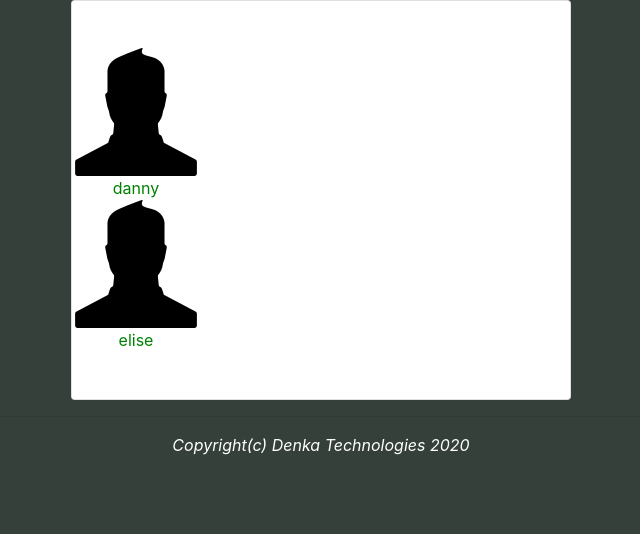
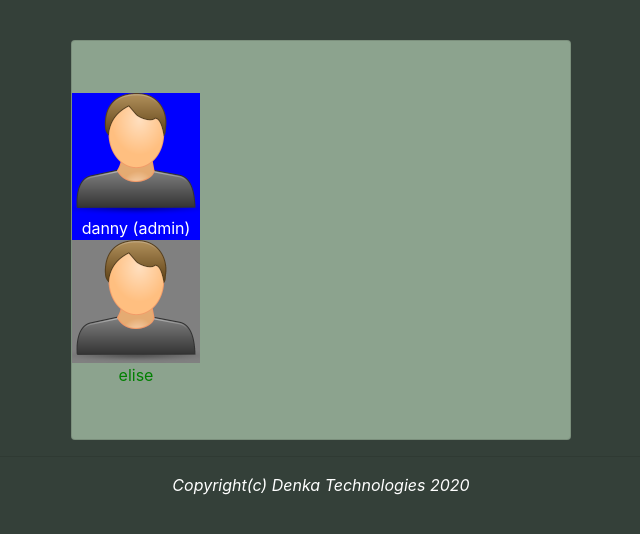
Before and after one commit to vangeytedvg/denkatodo, a Django app: page /settings in a window 1280 px wide. Shown: the part 97-631 px from the top of the page, without its empty margins (319-959 px from the left). Run offline with Django 3.2, Linux system fonts and the light colour scheme; a user stored in the database is signed in; data comes from the database, SQL or seed files in the repository; some libraries are stand-ins or nearby versions; some web fonts are replaced.

Commit message:
User Management Base 2

```diff
--- a/main/static/css/main.css
+++ b/main/static/css/main.css
@@ -168,10 +168,24 @@ footer {
 .box {
   display: flex;
   color: green;
-
   flex-wrap: wrap;
   flex-direction: column;
-  width: 500px;
+  width: 800px;
   height: 400px;
   align-content: space-between;
 }
+.userbox {
+	margin-left: 10px;
+	margin-right: 10px;
+}
+.normalbox {
+	background: grey;
+	color: white;
+}
+.staffbox {
+	background: green;
+	color: white;
+}
+.settings_box {
+	background: blue;
+	color: white;
--- a/main/templates/main/settings.html
+++ b/main/templates/main/settings.html
@@ -3,12 +3,21 @@
 {% block content %}
 	{% if request.user.is_staff %}
 		<div class="container-fluid">
-			<div class="d-flex justify-content-center h-100">
-				<div class="box card justify-content-center">
+			<div class="d-flex justify-content-center" style="margin-top: 40px">
+				<div class="box card justify-content-center" style="background: #8ca38e; width: 500px">
 					{% for user in users %}
-						<div><img class="card-img-top" src="{% static 'images/user.png' %}" alt="Card image"></div>
+						{% if user.is_superuser %}
+							<div class="settings_box"><img src="{% static 'images/user.png' %}" alt="Card image"></div>
+							<div class="text-center settings_box">{{ user.username }} (admin)</div>
+						{% elif user.is_staff and not user.is_superuser %}
+							<div class="staffbox"><img src="{% static 'images/user.png' %}" alt="Card image"></div>
+							<div class="text-center settings_box">{{ user.username }} (staff)</div>
+						{% else %}
+							<div class="normalbox"><img src="{% static 'images/user.png' %}" alt="Card image"></div>
 							<div class="text-center">{{ user.username }}</div>
+						{% endif %}
 					{% endfor %}
+				</div>
 			</div>
 		{% else %}
 			<h3 class="card-title" id="title-font">You have no authorization to view this page!</h3>
--- a/main/views.py
+++ b/main/views.py
@@ -180,8 +180,7 @@ def archive(request):
 
 @login_required(login_url='login')
 def settings(request):
-    users = User.objects.all()
+    users = User.objects.all().order_by('username')
     context = {'users': users}
-    for a in users:
-        print(a.username)
+
     return render(request, 'main/settings.html', context)
--- a/todo/settings.py
+++ b/todo/settings.py
@@ -116,7 +116,7 @@ AUTH_PASSWORD_VALIDATORS = [
 # Internationalization
 # https://docs.djangoproject.com/en/3.0/topics/i18n/
 
-LANGUAGE_CODE = 'fr-fr'
+LANGUAGE_CODE = 'en-us'
 
 TIME_ZONE = 'Europe/Paris'
 
```
Also changed, not shown: main/static/images/user.png. Lines whose indentation alone changed are shown as unchanged.
